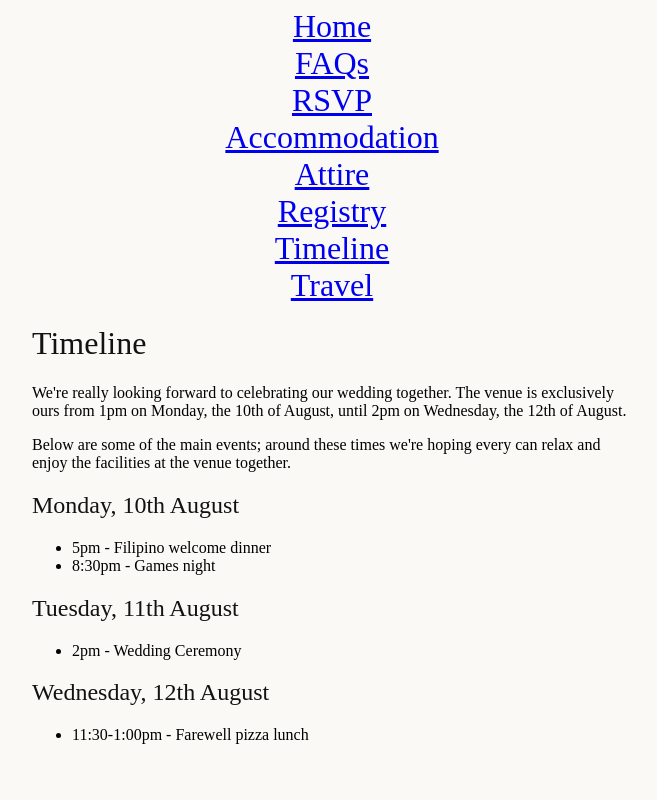
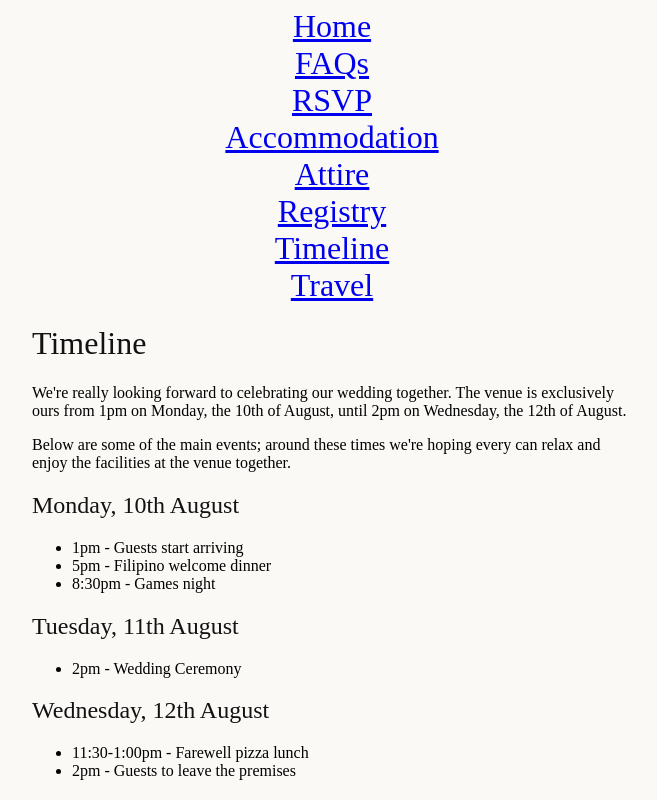
Before and after one commit to LawrenceWarren/wedding-website, a SvelteKit app: page /timeline in a window 1280 px wide. Shown: the whole page, without its empty margins (308-965 px from the left). Built offline with nearby package versions, Linux system fonts and the light colour scheme; a web font is replaced by a local one.

Commit message:
Slightly more context on timeline page

```diff
--- a/src/routes/timeline/+page.svelte
+++ b/src/routes/timeline/+page.svelte
@@ -26,6 +26,7 @@
 
   <h2>Monday, 10th August</h2>
   <ul>
+    <li>1pm - Guests start arriving</li>
     <li>5pm - Filipino welcome dinner</li>
     <li>8:30pm - Games night</li>
   </ul>
@@ -38,5 +39,6 @@
   <h2>Wednesday, 12th August</h2>
   <ul>
     <li>11:30-1:00pm - Farewell pizza lunch</li>
+    <li>2pm - Guests to leave the premises</li>
   </ul>
 </TextColumn>
```
